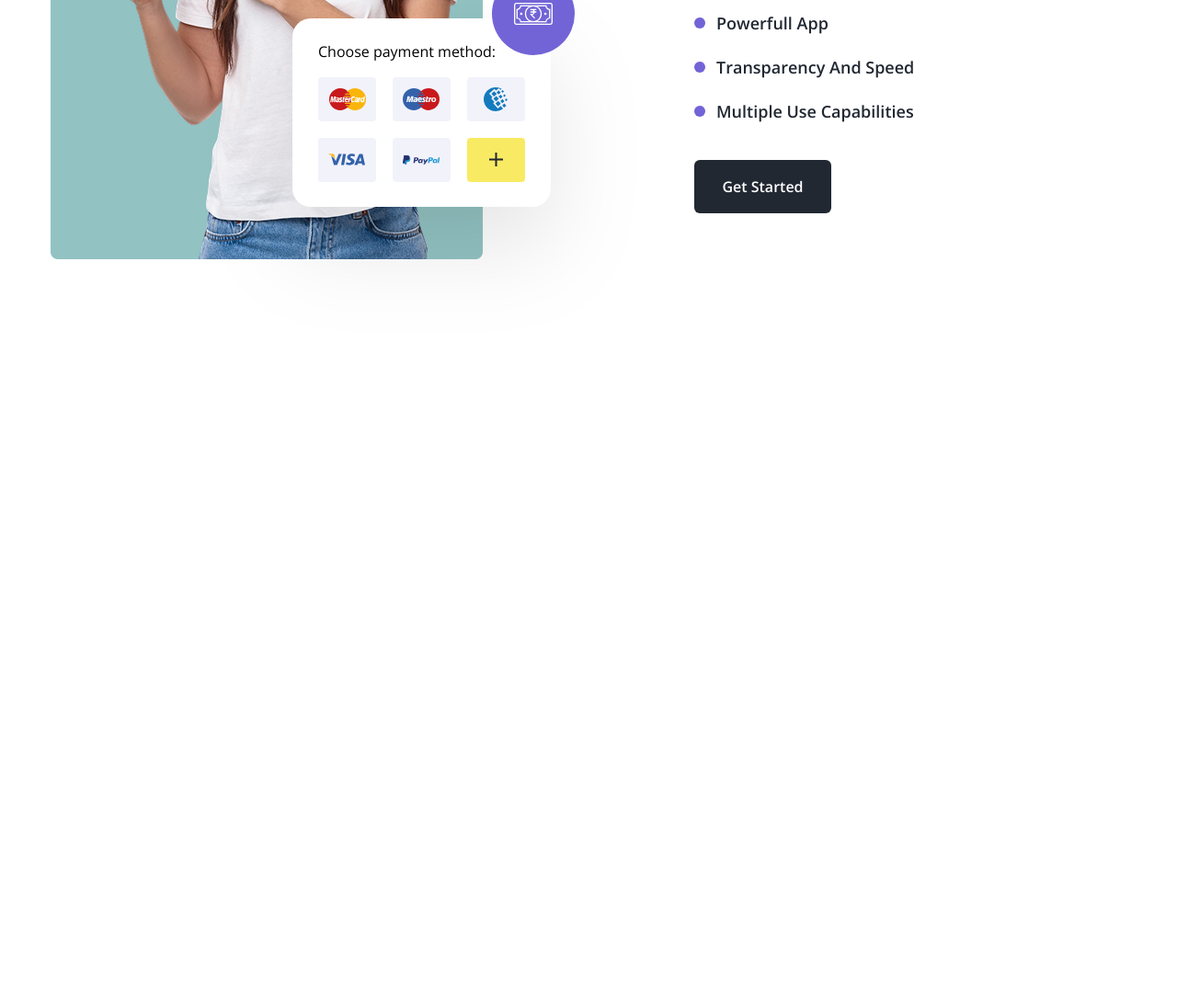
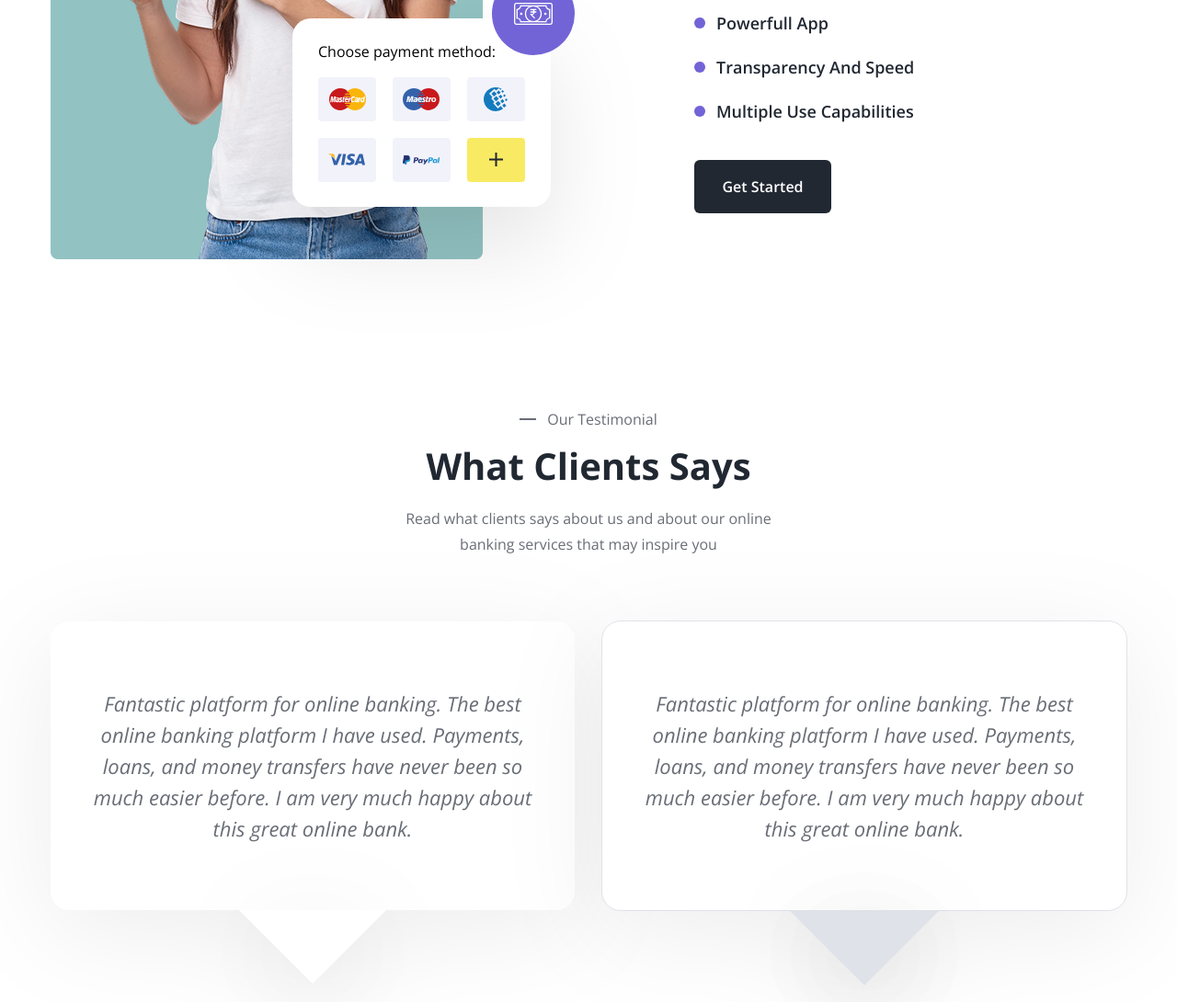
Before and after one commit to minhtuong547/htmlcss-fullstack, a plain HTML site: page Duan-5/index.html in a window 1280 px wide. Shown: the part 2675-3765 px from the top of the page at 92% size. Before the commit the page ends 3117 px from the top, so only its background shows below. Drawn offline with nearby package versions, Linux system fonts and the light colour scheme.

Commit message:
commit feadback report error f8

```diff
--- a/Duan-5/assets/css/styles.css
+++ b/Duan-5/assets/css/styles.css
@@ -767,3 +767,125 @@ img {
   width: 149px;
   height: 58px;
 }
+/* feedback */
+.feedback {
+  padding-bottom: 100px;
+}
+.feedback .group_text {
+  display: flex;
+  flex-direction: column;
+  align-items: center;
+}
+
+.feedback .group_text .text_top {
+  display: flex;
+  align-items: center;
+  gap: 12px;
+  color: #696d77;
+  font-family: "Open Sans";
+  font-size: 16px;
+  font-weight: 400;
+  line-height: 28px; /* 175% */
+}
+
+.feedback .group_text .text_top::before {
+  content: "";
+  display: inline-block;
+  background: #696d77;
+  width: 18px;
+  height: 2px;
+}
+.feedback .group_text .title {
+  width: 359px;
+  color: #212832;
+  text-align: center;
+  font-family: "Open Sans";
+  font-size: 40px;
+  font-weight: 700;
+  line-height: 50px; /* 125% */
+  margin-top: 12px;
+  margin-bottom: 18px;
+}
+
+.feedback .group_text .desc {
+  width: 435px;
+  color: #696d76;
+  text-align: center;
+  font-family: "Open Sans";
+  font-size: 16px;
+  font-weight: 400;
+  line-height: 28px; /* 175% */
+}
+
+.feedback .feedback_body .list_feedback {
+  display: flex;
+  gap: 30px;
+  margin-top: 70px;
+}
+
+.feedback .feedback_body .list_feedback .client_say {
+  position: relative;
+  display: flex;
+  justify-content: center;
+  align-items: center;
+  border-radius: 20px;
+  width: 570px;
+  height: 314px;
+  background: #fff;
+  filter: drop-shadow(0 22px 54px rgba(0, 0, 0, 0.07));
+}
+.feedback .feedback_body .list_feedback .client_say-2 {
+  outline: 1px solid #dfe2e8;
+}
+
+.feedback .feedback_body .list_feedback .triangle {
+  position: absolute;
+  left: 50%;
+  bottom: -80px;
+  transform: translateX(-50%);
+  width: 0;
+  height: 0;
+  border-left: 80px solid transparent;
+  border-right: 80px solid transparent;
+  border-top: 80px solid #fff;
+  filter: drop-shadow(0 22px 54px rgba(0, 0, 0, 0.07));
+  z-index: 2;
+}
+.feedback .feedback_body .list_feedback .triangle-2 {
+  position: absolute;
+  left: 50%;
+  bottom: -80px;
+  transform: translateX(-50%);
+  width: 0;
+  height: 0;
+  border-left: 80px solid transparent;
+  border-right: 80px solid transparent;
+  border-top: 80px solid #fff;
+  filter: drop-shadow(0 22px 54px rgba(0, 0, 0, 0.07));
+  z-index: 2;
+}
+.feedback .feedback_body .list_feedback .triangle-2::before {
+  content: "";
+  display: inline-block;
+  position: absolute;
+  left: 50%;
+  bottom: -2px;
+  transform: translateX(-50%);
+  width: 0;
+  height: 0;
+  border-left: 82px solid transparent;
+  border-right: 82px solid transparent;
+  border-top: 82px solid #dfe2e8;
+  filter: drop-shadow(0 22px 54px rgba(0, 0, 0, 0.07));
+  z-index: -1;
+}
+.feedback .feedback_body .list_feedback .client_say .text {
+  width: 514px;
+  color: #696d76;
+  text-align: center;
+  font-family: "Open Sans";
+  font-size: 22px;
+  font-style: italic;
+  font-weight: 400;
+  line-height: 34px; /* 154.545% */
+}
--- a/Duan-5/index.html
+++ b/Duan-5/index.html
@@ -756,5 +756,45 @@
         </div>
       </div>
     </section>
+    <div class="feedback">
+      <div class="container">
+        <div class="group_text">
+          <p class="text_top">Our Testimonial</p>
+          <p class="title">What Clients Says</p>
+          <p class="desc">
+            Read what clients says about us and about our online banking
+            services that may inspire you
+          </p>
+        </div>
+        <div class="feedback_body">
+          <ul class="list_feedback">
+            <li class="item_feedback">
+              <div class="client_say">
+                <p class="text">
+                  Fantastic platform for online banking. The best online banking
+                  platform I have used. Payments, loans, and money transfers
+                  have never been so much easier before. I am very much happy
+                  about this great online bank.
+                </p>
+
+                <div class="triangle"></div>
+              </div>
+            </li>
+            <li class="item_feedback">
+              <div class="client_say client_say-2">
+                <p class="text">
+                  Fantastic platform for online banking. The best online banking
+                  platform I have used. Payments, loans, and money transfers
+                  have never been so much easier before. I am very much happy
+                  about this great online bank.
+                </p>
+
+                <div class="triangle-2"></div>
+              </div>
+            </li>
+          </ul>
+        </div>
+      </div>
+    </div>
   </body>
 </html>
```
